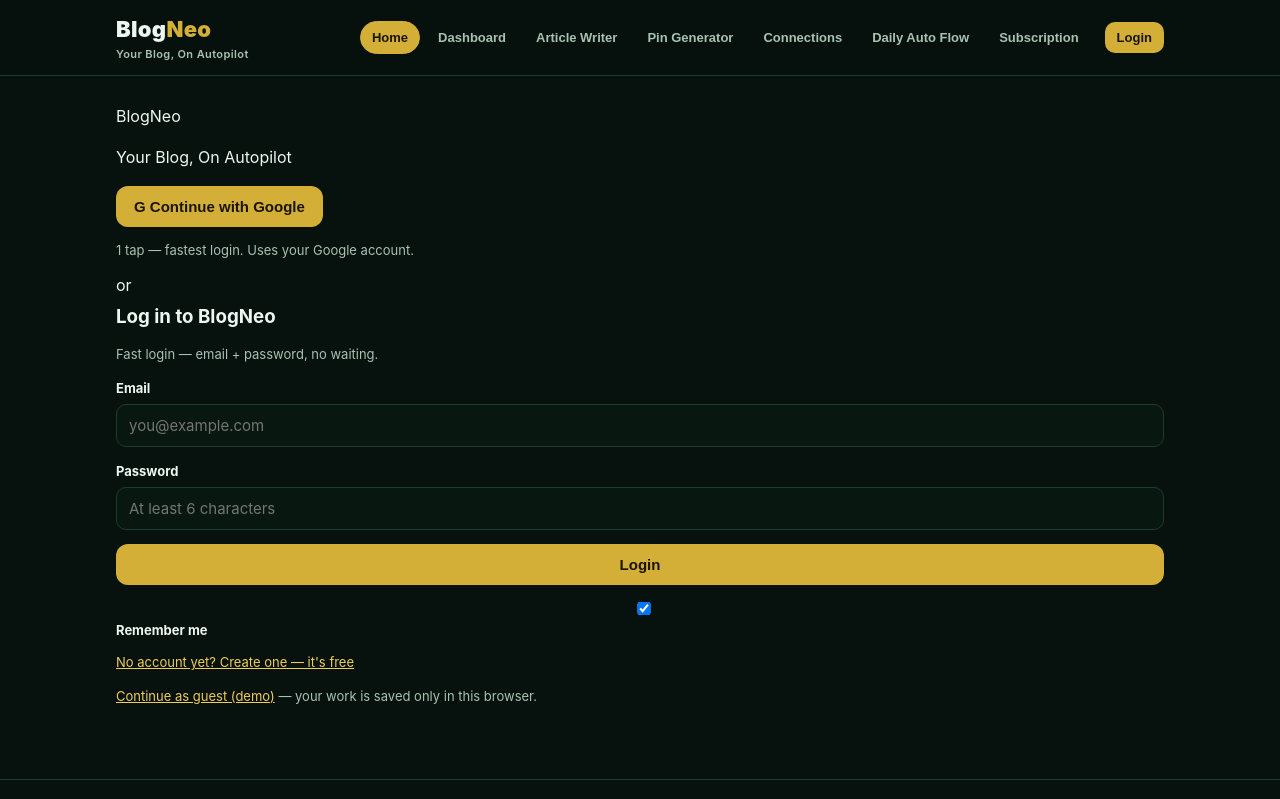
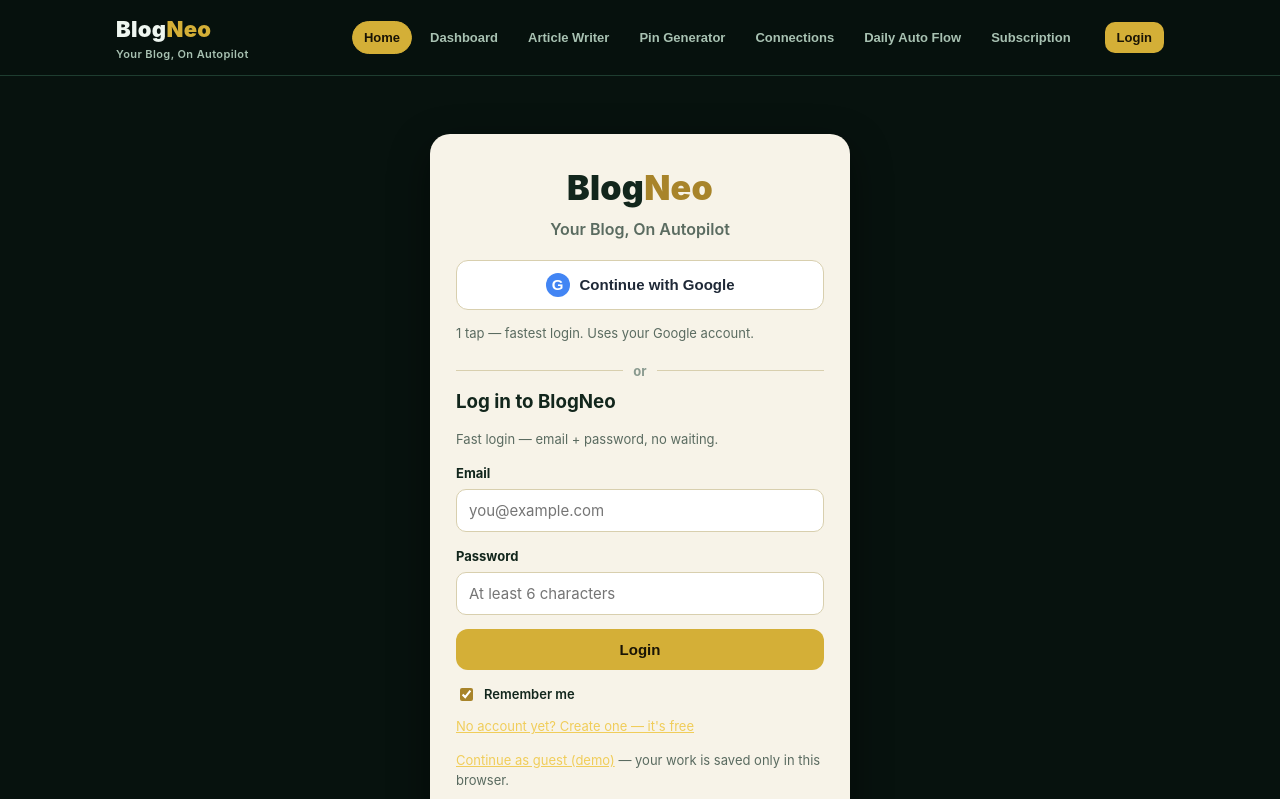
Before and after one commit to nayeemahmed33000-maker/blogneo, a plain HTML site: page index.html in a window 1280 px wide. Shown: the top 799 px of the page. Drawn offline with Linux system fonts and the light colour scheme.

Commit message:
BlogNeo MVP v1: styles.css

```diff
--- a/styles.css
+++ b/styles.css
@@ -75,6 +75,25 @@ input:focus,select:focus,textarea:focus{outline:2px solid var(--gold);outline-of
 .check{list-style:none;padding:0;margin:10px 0}
 .check li{padding:5px 0;color:var(--muted)}
 .check li:before{content:"✓ ";color:var(--green2);font-weight:900}
+.auth-area{display:flex;gap:8px;align-items:center;margin-left:8px}
+.auth-email{font-size:13px;font-weight:700;color:var(--gold2);max-width:180px;overflow:hidden;text-overflow:ellipsis;white-space:nowrap}
+.login-card{max-width:420px;margin:30px auto;background:#f7f3e8;color:#12261c;border-radius:20px;padding:28px 26px;box-shadow:0 14px 40px rgba(0,0,0,.45)}
+.login-card h3{color:#12261c}
+.login-card .muted{color:#5a6b60}
+.login-card label{color:#12261c}
+.login-card input{background:#fff;border:1px solid #d8cfae;color:#12261c}
+.login-card input:focus{outline:2px solid var(--gold)}
+.login-logo{font-weight:900;font-size:34px;letter-spacing:.3px;text-align:center}
+.login-logo span{color:#a8842a}
+.login-tag{text-align:center;color:#5a6b60;margin:2px 0 18px;font-weight:600}
+.google-btn{width:100%;background:#fff;color:#1f2937;border:1px solid #d8cfae;display:flex;align-items:center;justify-content:center;gap:10px}
+.google-btn:hover{background:#f0ead2}
+.g-logo{display:inline-flex;align-items:center;justify-content:center;width:24px;height:24px;border-radius:50%;background:#4285f4;color:#fff;font-weight:900;font-size:15px}
+.divider{display:flex;align-items:center;gap:10px;margin:18px 0 6px;color:#8a9a8f;font-size:13px;font-weight:700}
+.divider:before,.divider:after{content:"";flex:1;height:1px;background:#d8cfae}
+.remember{display:flex;align-items:center;gap:8px;margin-top:14px;font-weight:600;font-size:13px;color:#12261c}
+.remember input{width:auto;accent-color:#a8842a}
+.guest-banner{background:#3a2f10;border:1px solid var(--gold);color:var(--gold2);border-radius:12px;padding:10px 14px;margin:14px 0;font-size:13px;font-weight:700}
 footer{border-top:1px solid var(--line);padding:22px 0 34px;color:var(--muted);font-size:13px}
 details{background:#08170f;border:1px solid var(--line);border-radius:12px;padding:12px 14px;margin-top:12px}
 details summary{cursor:pointer;font-weight:800}
```
